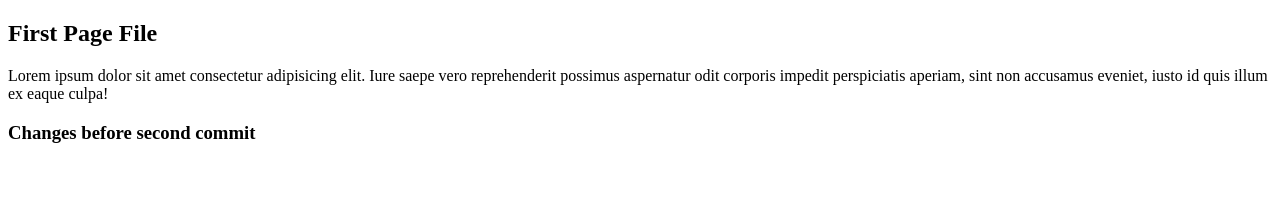
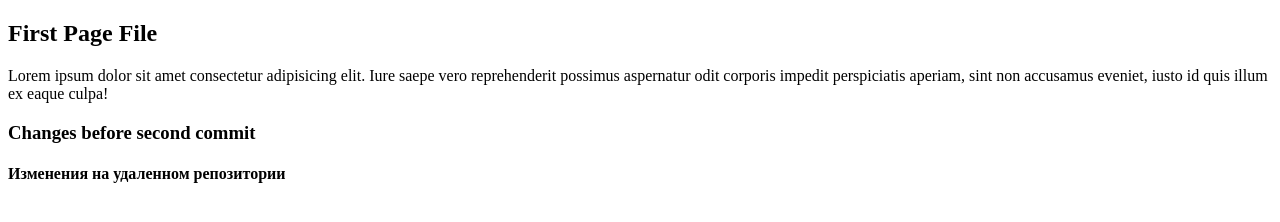
Before and after one commit to tvivlad/git_basics, a plain HTML site: page index.html in a window 1280 px wide. Drawn offline with Linux system fonts and the light colour scheme.

Commit message:
Update index.html

```diff
--- a/index.html
+++ b/index.html
@@ -9,5 +9,6 @@
     <h2>First Page File</h2>
     <p>Lorem ipsum dolor sit amet consectetur adipisicing elit. Iure saepe vero reprehenderit possimus aspernatur odit corporis impedit perspiciatis aperiam, sint non accusamus eveniet, iusto id quis illum ex eaque culpa!</p>
     <h3>Changes before second commit</h3>
+    <h4>Изменения на удаленном репозитории </h4>
 </body>
 </html>
```
